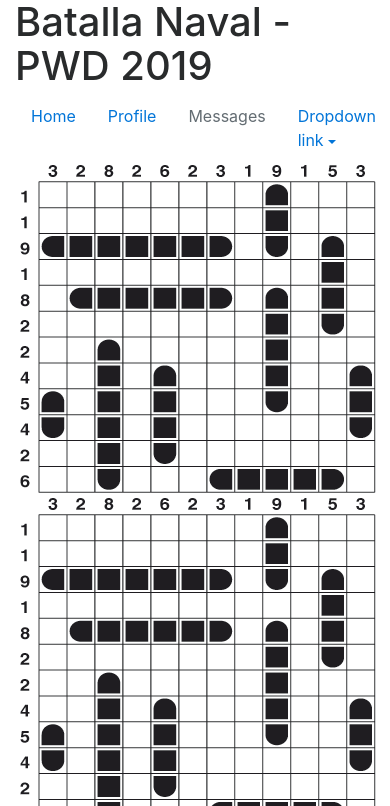
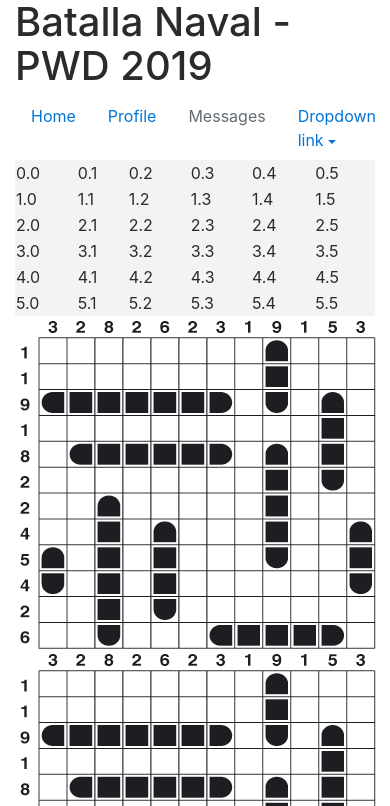
Before and after one commit to FlorFurch/bnaval, a PHP site: page /pantallajuego.php in a window 390 px wide. Shown: the top 806 px of the page. Run offline with PHP 8.4, Linux system fonts and the light colour scheme; grey boxes are pictures that could not be loaded.

Commit message:
Tablas jugador

```diff
--- a/css/style.css
+++ b/css/style.css
@@ -1 +1,7 @@
-# Empty CSS file for your own CSS
+
+
+#tabla_jugador{
+   width: 100%;
+   height: 100%;
+   background-color: #f3f3f3;
+}
--- a/header.php
+++ b/header.php
@@ -5,13 +5,14 @@
         <meta http-equiv="X-UA-Compatible" content="IE=edge">
         <meta name="viewport" content="width=device-width, initial-scale=1">
 
-        <title>Bootstrap 4, from LayoutIt!</title>
+        <title>Batalla Naval - PWD 2019</title>
 
         <meta name="description" content="Source code generated using layoutit.com">
         <meta name="author" content="LayoutIt!">
 
         <link href="css/bootstrap.min.css" rel="stylesheet">
         <link href="css/style.css" rel="stylesheet">
+        <link href="css/style.css" type="text/css" rel="stylesheet"/>
 
     </head>
     <body>
--- a/pantallajuego.php
+++ b/pantallajuego.php
@@ -1,7 +1,59 @@
 <?php
-require 'header.php';
+require_once 'header.php';
 ?>
 <div class="row">
+    <div class="col-md-6">
+        <table id="tabla_jugador">
+            <tr>
+                <td>0.0</td>
+                <td>0.1</td>
+                <td>0.2</td>
+                <td>0.3</td>
+                <td>0.4</td>
+                <td>0.5</td>
+            </tr>
+            <tr>
+                <td>1.0</td>
+                <td>1.1</td>
+                <td>1.2</td>
+                <td>1.3</td>
+                <td>1.4</td>
+                <td>1.5</td>
+            </tr>
+            <tr>
+                <td>2.0</td>
+                <td>2.1</td>
+                <td>2.2</td>
+                <td>2.3</td>
+                <td>2.4</td>
+                <td>2.5</td>
+            </tr>
+            <tr>
+                <td>3.0</td>
+                <td>3.1</td>
+                <td>3.2</td>
+                <td>3.3</td>
+                <td>3.4</td>
+                <td>3.5</td>
+            </tr>
+            <tr>
+                <td>4.0</td>
+                <td>4.1</td>
+                <td>4.2</td>
+                <td>4.3</td>
+                <td>4.4</td>
+                <td>4.5</td>
+            </tr>
+            <tr>
+                <td>5.0</td>
+                <td>5.1</td>
+                <td>5.2</td>
+                <td>5.3</td>
+                <td>5.4</td>
+                <td>5.5</td>
+            </tr>
+        </table>
+    </div>
     <div class="col-md-6">
         <img alt="Batalla Naval" src="img/batalla.png" class="rounded">
     </div>
```
Also changed, not shown: 1 other file. Lines whose indentation alone changed are shown as unchanged.
